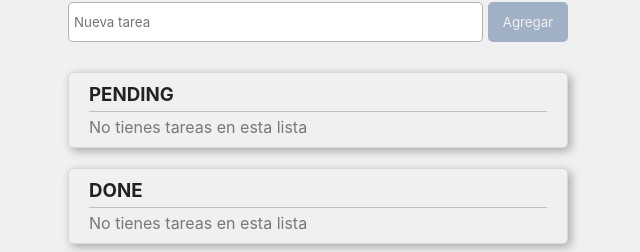
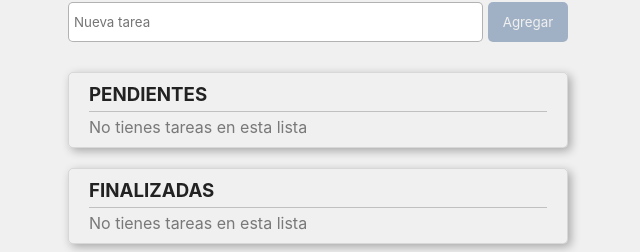
Before and after one commit to eguitler/ToDoList, a React (Create React App) app: page / in a window 1280 px wide. Shown: the part 192-444 px from the top of the page, without its empty margins (322-962 px from the left). Built offline with nearby package versions, Linux system fonts and the light colour scheme.

Commit message:
lists titles changed to spanish

```diff
--- a/src/pages/Home/index.js
+++ b/src/pages/Home/index.js
@@ -79,13 +79,13 @@ const Home = ({
 
             <div className="lists-wrapper">
                 <TasksList
-                    title="PENDING"
+                    title="PENDIENTES"
                     tasks={pendingTasks}
                     onCheck={moveTaskToDone}
                 />
                 {showDoneTasks && (
                     <TasksList
-                        title="DONE"
+                        title="FINALIZADAS"
                         tasks={doneTasks}
                         onCheck={moveTaskToPending}
                     />
```
